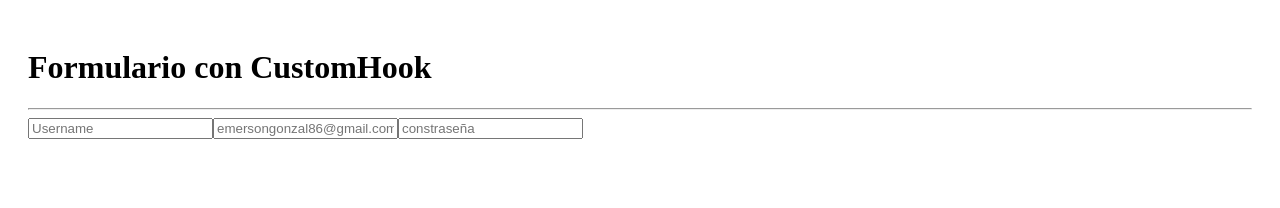
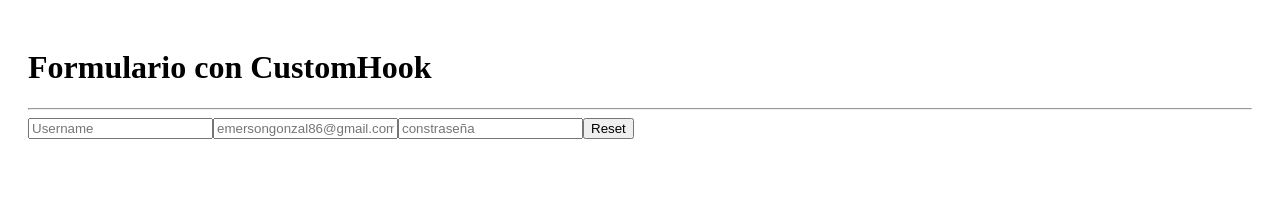
Before and after one commit to emersongonzal86/curso_react, a React app in the folder 05-hook-app/: page / in a window 1280 px wide. Shown: the top 208 px of the page. Built offline with nearby package versions, Linux system fonts and the light colour scheme; the HTML template or start-up script is replaced by a standard one.

Commit message:
onResetForm

```diff
--- a/05-hook-app/src/02-useEffect/FormWithCustomHook.jsx
+++ b/05-hook-app/src/02-useEffect/FormWithCustomHook.jsx
@@ -4,7 +4,7 @@
 
 export const FormWithCustomHook = () => {
 
-    const { formState, onInputChange, username, email, password } = useForm({
+    const { formState, onInputChange, username, email, password, onResetForm } = useForm({
         username: '',
         email: '',
         password: ''
@@ -50,7 +50,7 @@
 
             />
 
-
+            <button  onClick={ onResetForm } className="btn btn-primary mt-2" >Reset</button>
 
         </>
     )
--- a/05-hook-app/src/hooks/useForm.js
+++ b/05-hook-app/src/hooks/useForm.js
@@ -17,6 +17,10 @@
 
     }
 
+    const onResetForm = () => {
+        setFormState( initialForm );
+    }
+
     return{
         //desestructuro el formState para obtener todos sus valores y ahorra la desestructuracion en el FormWithCustomHook
         // asi pasamos todos los valores del formulario para tenerlso dsiponibles en
@@ -29,6 +33,7 @@
         ...formState,
         formState,
         onInputChange,
+        onResetForm,
 
     }
 }
```
